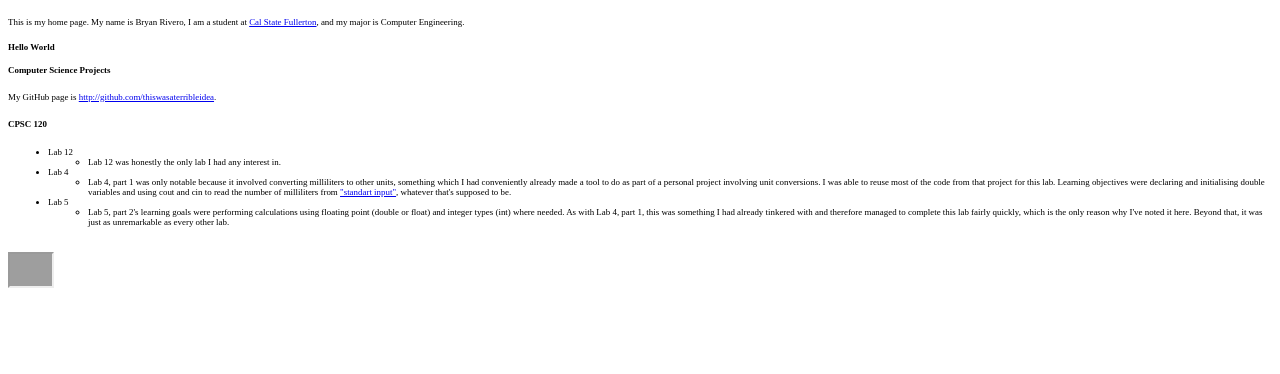
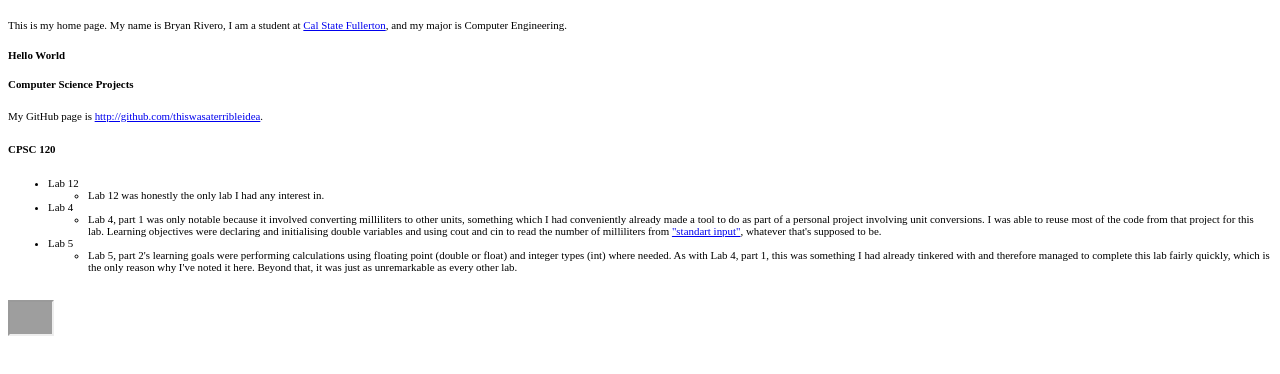
Before and after one commit to thiswasaterribleidea/thiswasaterribleidea.github.io, a plain HTML site: page index.html in a window 1280 px wide. Drawn offline with Linux system fonts and the light colour scheme; grey boxes are pictures that could not be loaded.

Commit message:
Increase starting font size from 8px to 10px

```diff
--- a/index.html
+++ b/index.html
@@ -5,7 +5,7 @@
   /* this is what you get for forcing me to lie about liking any of the labs */
   .growingText {
     transition: font-size 0.5s ease-out;
-    font-size: 8px; /* Starting font size */
+    font-size: 10px; /* Starting font size */
     display: inline-block;
   }
 </style>
```
